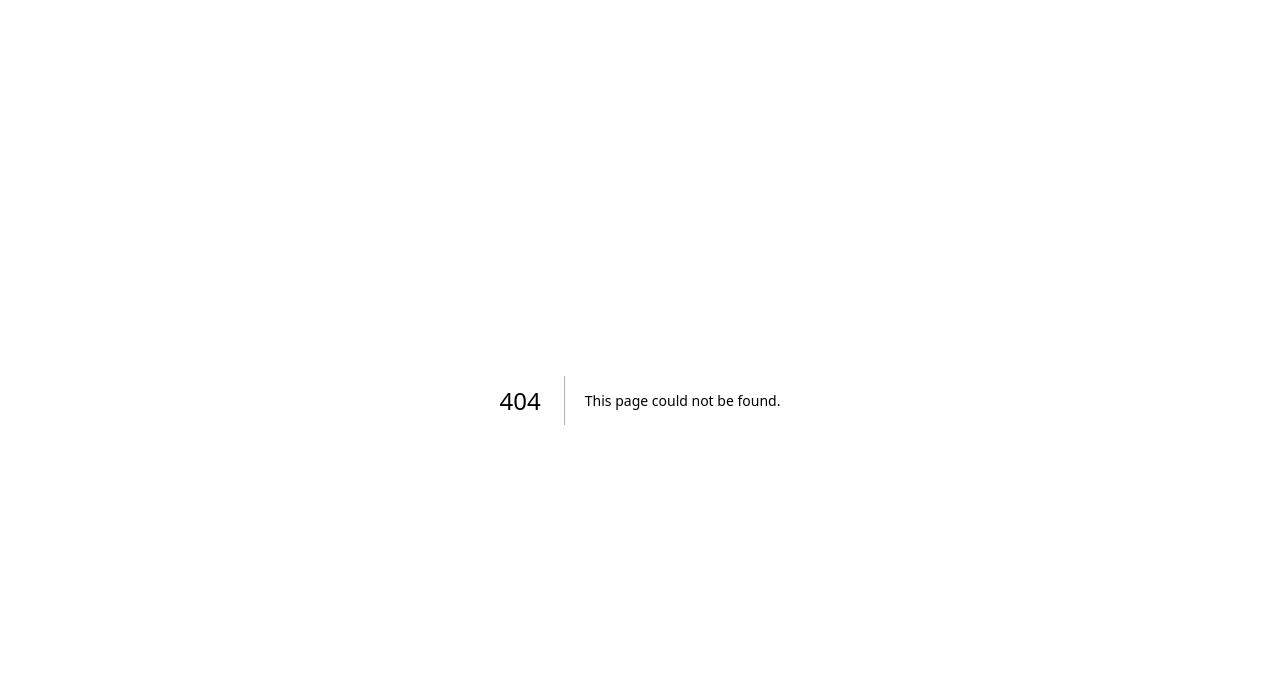
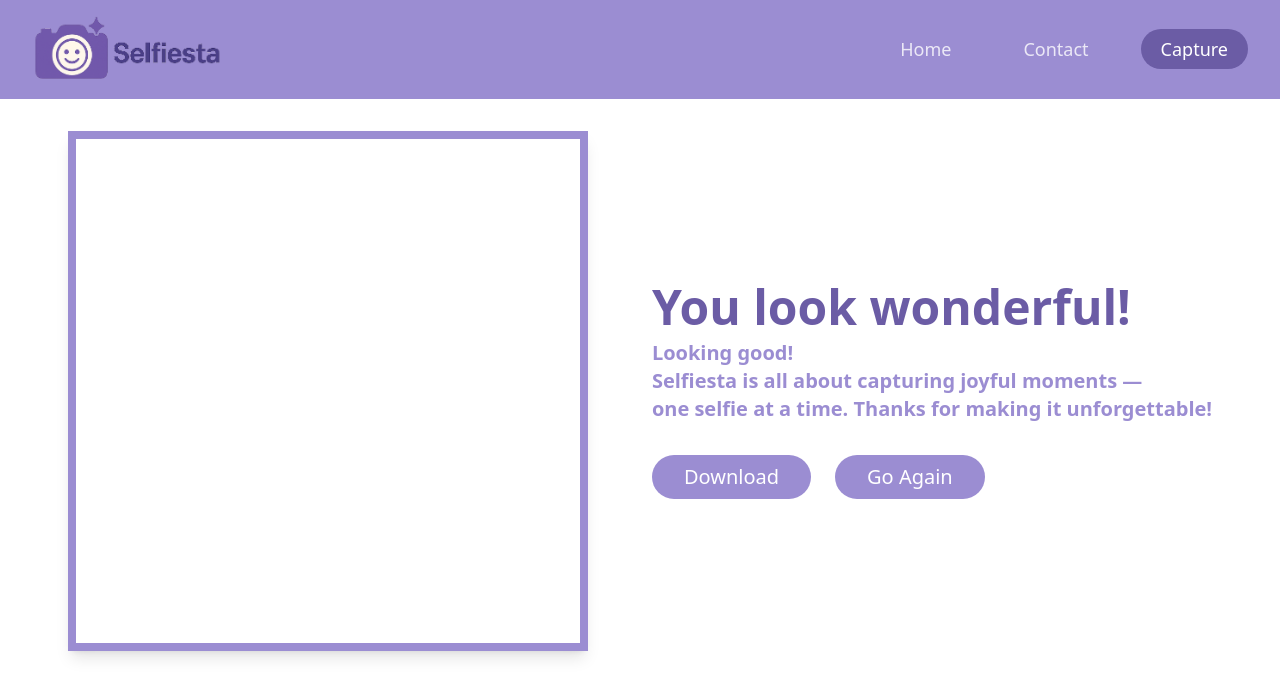
Before and after one commit to red-sakai/Selfiesta, a Next.js app in the folder selfiesta/: page /finished in a window 1280 px wide. Before the commit this address had no page. Shown: the top 696 px of the page. Built offline with nearby package versions, Linux system fonts and the light colour scheme.

Commit message:
feat: mvp of selfiesta

```diff
--- a/selfiesta/src/app/capture/page.tsx
+++ b/selfiesta/src/app/capture/page.tsx
@@ -1,9 +1,58 @@
-import React from 'react'
+"use client";
+
+import React, { useRef, useEffect, useState } from "react";
 import Image from "next/image";
 import Link from "next/link";
 import { cn } from "@/lib/utils";
+import { useRouter } from "next/navigation";
 
-const capture = () => {
+const Capture = () => {
+  const videoRef = useRef<HTMLVideoElement>(null);
+  const canvasRef = useRef<HTMLCanvasElement>(null);
+  const audioRef = useRef<HTMLAudioElement>(null); // 1. Add audio ref
+  const [permission, setPermission] = useState<"pending" | "granted" | "denied">("pending");
+  const [photo, setPhoto] = useState<string | null>(null);
+  const router = useRouter();
+
+  useEffect(() => {
+    navigator.mediaDevices
+      .getUserMedia({ video: true })
+      .then((stream) => {
+        setPermission("granted");
+        if (videoRef.current) {
+          videoRef.current.srcObject = stream;
+        }
+      })
+      .catch(() => {
+        setPermission("denied");
+      });
+  }, []);
+
+  const handleCapture = () => {
+    if (videoRef.current && canvasRef.current) {
+      const video = videoRef.current;
+      const canvas = canvasRef.current;
+      canvas.width = video.videoWidth;
+      canvas.height = video.videoHeight;
+      const ctx = canvas.getContext("2d");
+      if (ctx) {
+        ctx.drawImage(video, 0, 0, canvas.width, canvas.height);
+        const photoData = canvas.toDataURL("image/png");
+        localStorage.setItem("selfiesta-photo", photoData);
+        // 2. Play camera sound
+        if (audioRef.current) {
+          audioRef.current.currentTime = 0;
+          audioRef.current.play();
+          audioRef.current.onended = () => {
+            router.push("/finished");
+          };
+        } else {
+          router.push("/finished");
+        }
+      }
+    }
+  };
+
   return (
     <div>
       {/* Header */}
@@ -41,8 +90,40 @@ const capture = () => {
           </Link>
         </nav>
       </header>
+
+      {/* Capture Content */}
+      <main className="flex flex-col items-center justify-center min-h-[70vh] px-4 py-8">
+        <h1 className="text-5xl md:text-6xl font-extrabold text-[#6B5CA5] mt-8 mb-8 text-center">Smile!</h1>
+        <div
+          className="border-8 border-[#9B8DD2] rounded-none w-[550px] h-[550px] flex items-center justify-center bg-white mb-6 cursor-pointer transition-transform hover:scale-105"
+          onClick={permission === "granted" ? handleCapture : undefined}
+          title={permission === "granted" ? "Click to take a photo!" : ""}
+        >
+          {permission !== "denied" ? (
+            <video
+              ref={videoRef}
+              autoPlay
+              playsInline
+              className="w-full h-full object-cover"
+              style={{ background: "white" }}
+            />
+          ) : (
+            <div className="w-full h-full flex items-center justify-center text-[#9B8DD2] text-2xl font-semibold">
+              Camera access denied
+            </div>
+          )}
+          <canvas ref={canvasRef} className="hidden" />
+        </div>
+        <audio ref={audioRef} src="/camera shutter.mp3" preload="auto" /> {/* 3. Audio element */}
+        <p className="text-[#9B8DD2] font-bold text-center text-lg mb-4">
+          Enable camera permissions so we can take your wonderful photo!<br />
+          <span className="text-[#6B5CA5] font-semibold text-base block mt-2">
+            Click anywhere inside the box to take a photo.
+          </span>
+        </p>
+      </main>
     </div>
-  )
-}
+  );
+};
 
-export default capture
+export default Capture;
--- /dev/null
+++ b/selfiesta/src/app/finished/page.tsx
@@ -0,0 +1,79 @@
+"use client";
+
+import React, { useEffect, useState } from "react";
+import Image from "next/image";
+import Link from "next/link";
+import { cn } from "@/lib/utils";
+import { useRouter } from "next/navigation";
+
+const Finished = () => {
+  const [photo, setPhoto] = useState<string | null>(null);
+  const router = useRouter();
+
+  useEffect(() => {
+    const savedPhoto = localStorage.getItem("selfiesta-photo");
+    setPhoto(savedPhoto);
+  }, []);
+
+  const handleDownload = () => {
+    if (photo) {
+      const link = document.createElement("a");
+      link.href = photo;
+      link.download = "selfiesta-photo.png";
+      link.click();
+    }
+  };
+
+  const handleGoAgain = () => {
+    router.push("/capture");
+  };
+
+  return (
+    <div>
+      {/* Header */}
+      <header className="bg-[#9B8DD2] px-8 py-4 flex items-center justify-between">
+        <div className="flex items-center gap-2">
+          <Image src="/selfiesta text middle with logo.PNG" alt="Selfiesta Logo" width={190} height={190} />
+        </div>
+        <nav className="flex gap-8">
+          <Link href="/" className="rounded-full px-5 py-1.5 text-lg font-medium text-white/80 hover:text-white transition">Home</Link>
+          <Link href="/contact" className="rounded-full px-5 py-1.5 text-lg font-medium text-white/80 hover:text-white transition">Contact</Link>
+          <Link href="/capture" className={cn("rounded-full px-5 py-1.5 text-lg font-medium text-white", "bg-[#6B5CA5]")}>Capture</Link>
+        </nav>
+      </header>
+
+      {/* Finished Content */}
+      <main className="flex flex-col md:flex-row items-center justify-center min-h-[70vh] px-4 py-8 gap-16">
+        <div className="border-8 border-[#9B8DD2] w-[520px] h-[520px] flex items-center justify-center bg-white shadow-lg">
+          {photo && <img src={photo} alt="Captured" className="w-full h-full object-cover" />}
+        </div>
+        <div className="flex flex-col items-center md:items-start justify-center">
+          <h1 className="text-4xl md:text-5xl font-extrabold text-[#6B5CA5] mb-2 text-center md:text-left">
+            You look wonderful!
+          </h1>
+          <p className="text-[#9B8DD2] font-bold text-center md:text-left text-xl mb-4">
+            Looking good! <br />
+            Selfiesta is all about capturing joyful moments —<br />
+            one selfie at a time. Thanks for making it unforgettable!
+          </p>
+          <div className="flex gap-6 mt-4">
+            <button
+              onClick={handleDownload}
+              className="bg-[#9B8DD2] text-white rounded-full px-8 py-2 text-xl font-medium hover:bg-[#6B5CA5] transition"
+            >
+              Download
+            </button>
+            <button
+              onClick={handleGoAgain}
+              className="bg-[#9B8DD2] text-white rounded-full px-8 py-2 text-xl font-medium hover:bg-[#6B5CA5] transition"
+            >
+              Go Again
+            </button>
+          </div>
+        </div>
+      </main>
+    </div>
+  );
+};
+
+export default Finished;
```
Also changed, not shown: 1 other file (tests, documents, lock files or other folders).
